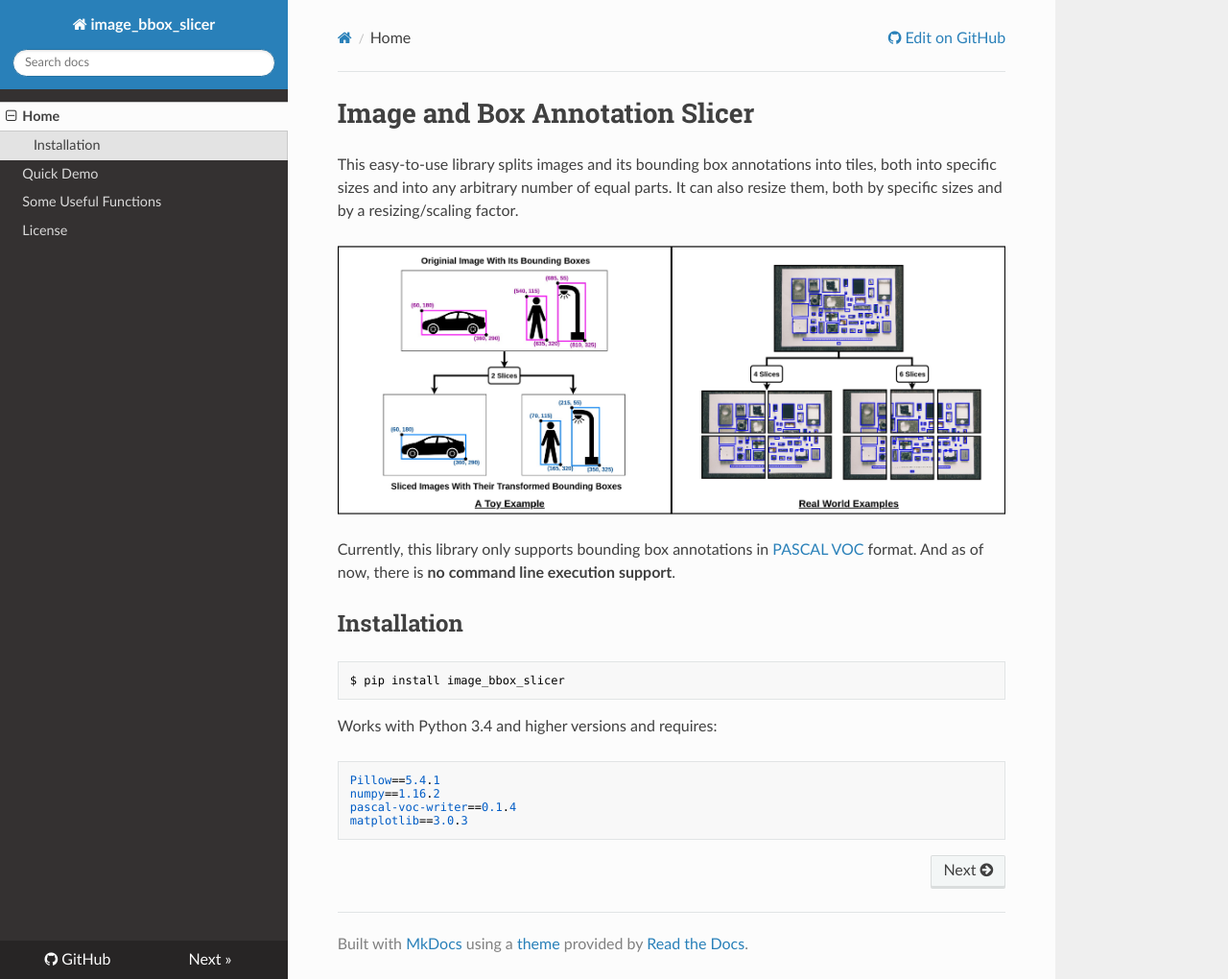
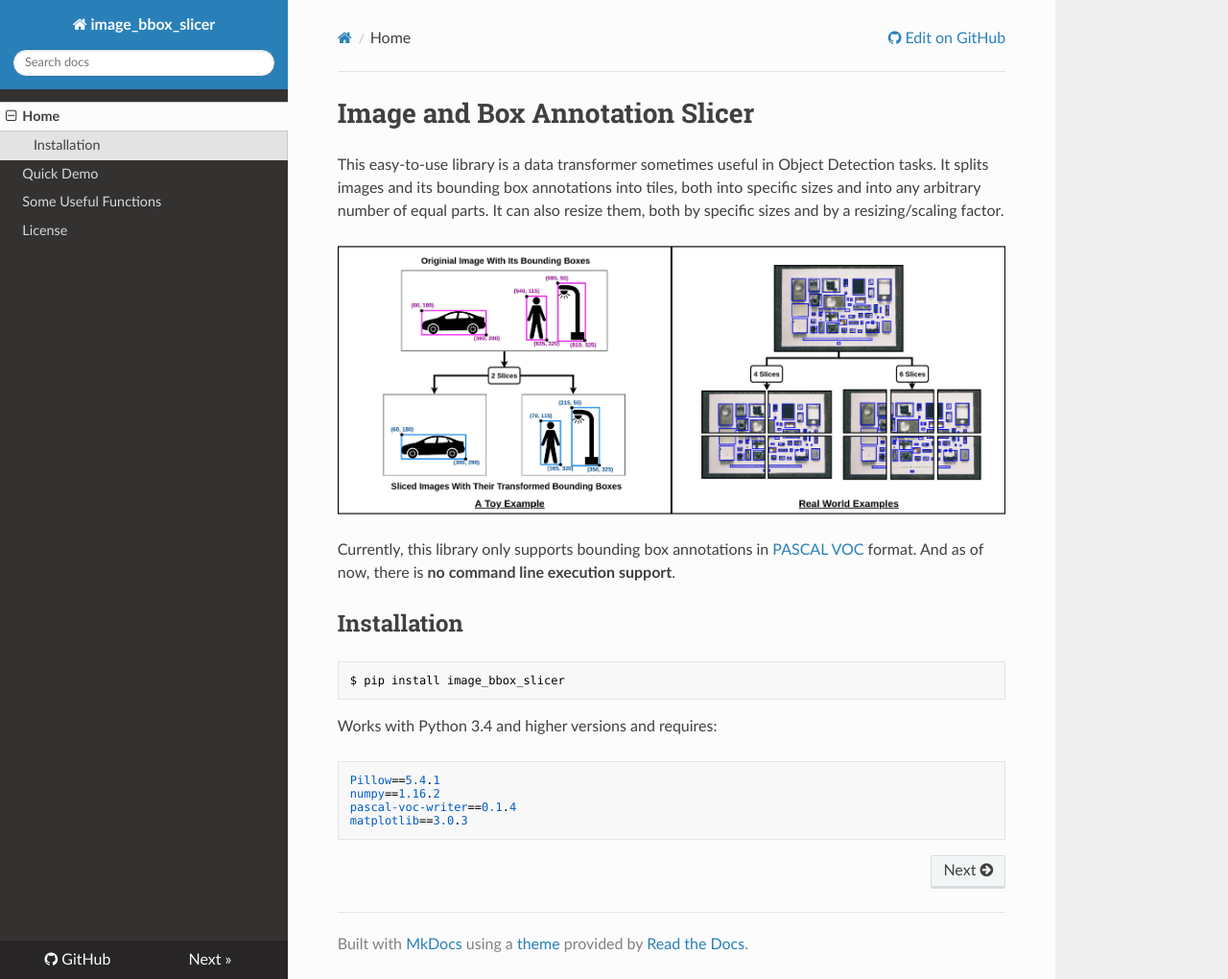
Before and after one commit to acl21/image_bbox_slicer, an MkDocs documentation site: the page built from docs/index.md, in a window 1280 px wide and 1020 px high. Shown: the whole window at 96% size. Built offline with MkDocs 1.6.1, drawn with Linux system fonts in a browser that asks for light colours; nearby versions of some CDN libraries.

```diff
--- a/docs/index.md
+++ b/docs/index.md
@@ -1,6 +1,6 @@
 # Image and Box Annotation Slicer
 
-This easy-to-use library splits images and its bounding box annotations into tiles, both into specific sizes and into any arbitrary number of equal parts. It can also resize them, both by specific sizes and by a resizing/scaling factor.
+This easy-to-use library is a data transformer sometimes useful in Object Detection tasks. It splits images and its bounding box annotations into tiles, both into specific sizes and into any arbitrary number of equal parts. It can also resize them, both by specific sizes and by a resizing/scaling factor.
 
 <div align="center">
 <img src="img/ibs_demo.jpg" alt="Overview"  />
```
Also changed, not shown: README.md (+1 -1 lines).
